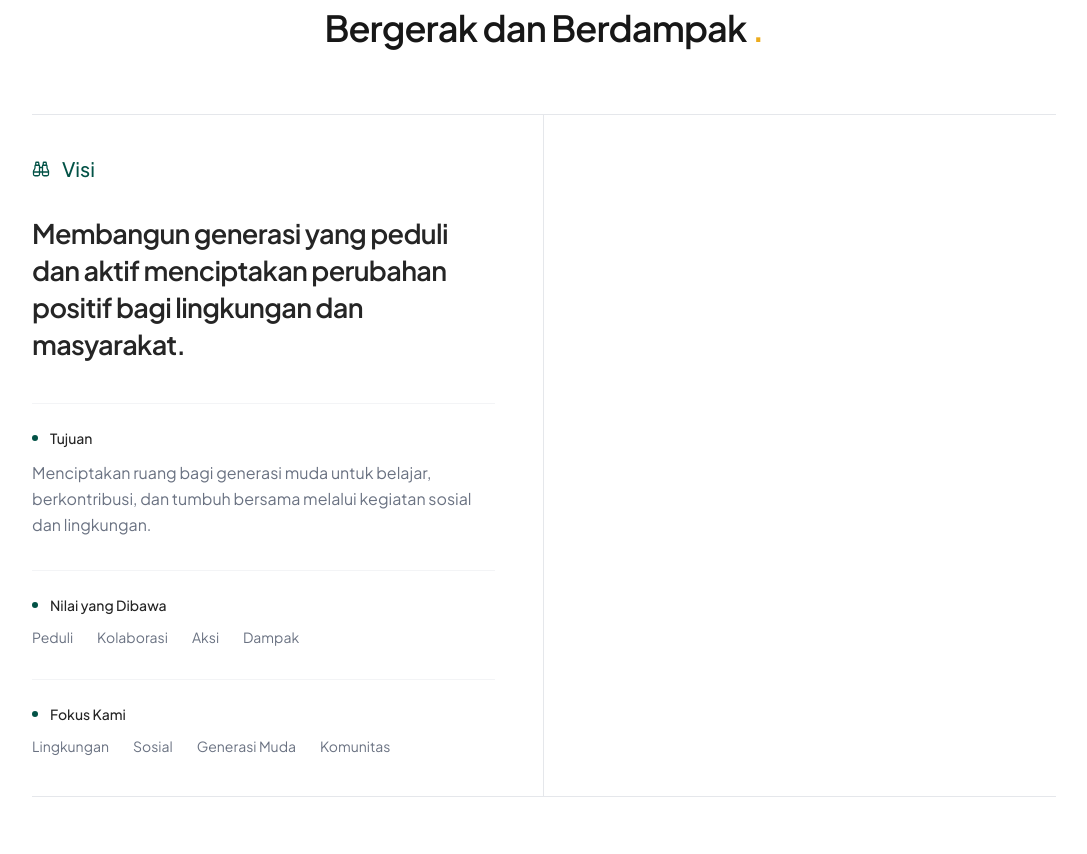
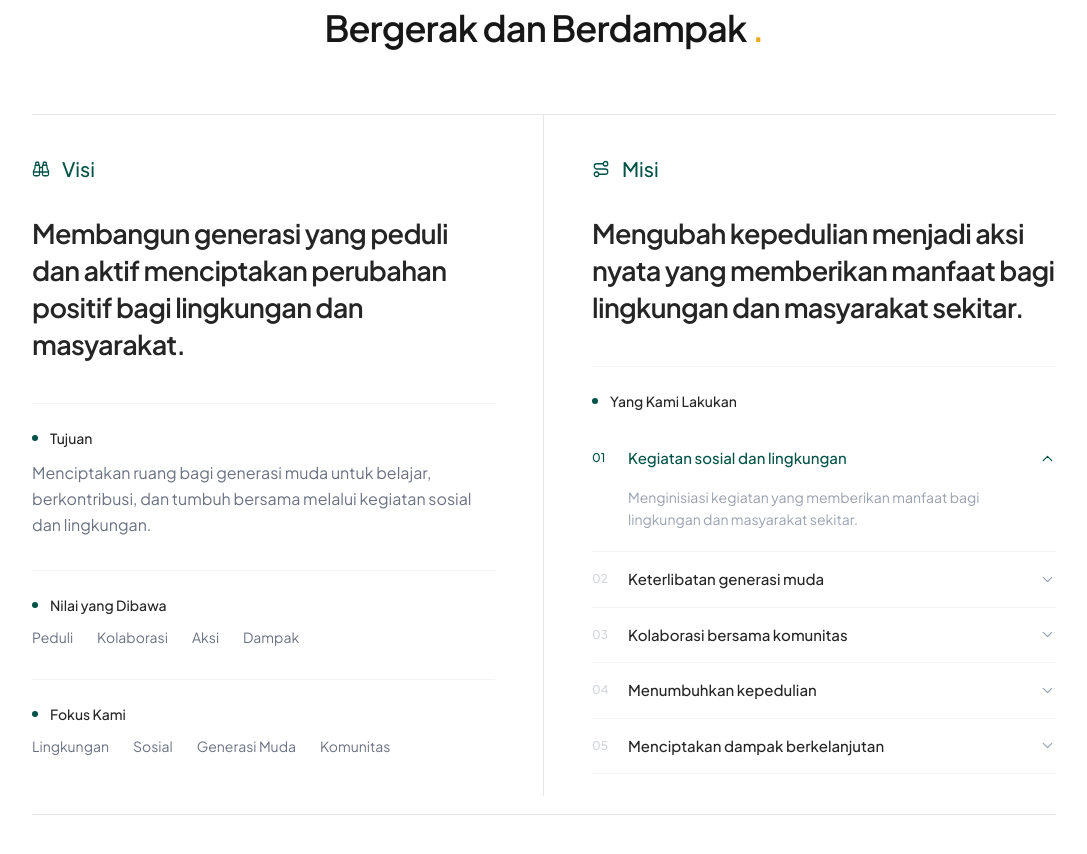
Before and after one commit to RizkyChairi/karsa-community, a Next.js app: page /karsa in a window 1280 px wide. Shown: the part 1550-2404 px from the top of the page, without its empty margins (96-1183 px from the left). Built offline with nearby package versions, Linux system fonts and the light colour scheme.

Commit message:
feat: add misi karsa

```diff
--- a/src/components/landing/about/visimisi-karsa/Visimisi.tsx
+++ b/src/components/landing/about/visimisi-karsa/Visimisi.tsx
@@ -128,7 +128,100 @@ export default function Visimisi() {
           </div>
         </ScrollReveal>
 
+        <ScrollReveal direction="right" duration={0.8}>
+          <div className="py-10 lg:pl-12">
+            {/* HEADER */}
+            <div className="flex items-center gap-3">
+              <Route
+                size={18}
+                strokeWidth={1.7}
+                className="text-karsa-primary"
+              />
 
+              <span className="text-xl font-medium text-karsa-primary">
+                Misi
+              </span>
+            </div>
+
+            <div className="mt-8">
+              <h3 className="max-w-xl text-2xl font-semibold leading-snug tracking-tight text-karsa-black md:text-[27px]">
+                Mengubah kepedulian menjadi aksi nyata yang memberikan
+                manfaat bagi lingkungan dan masyarakat sekitar.
+              </h3>
+            </div>
+
+            <div className="mt-10 border-t border-gray-100 pt-6">
+              <div className="mb-5 flex items-center gap-3">
+                <span className="h-1.5 w-1.5 rounded-full bg-karsa-primary" />
+
+                <p className="text-sm font-medium text-karsa-black">
+                  Yang Kami Lakukan
+                </p>
+              </div>
+
+              <div>
+                {missions.map((item, index) => {
+                  const isOpen = openMission === index
+
+                  return (
+                    <div
+                      key={index}
+                      className="border-b border-gray-100"
+                    >
+                      <button
+                        type="button"
+                        onClick={() =>
+                          setOpenMission(isOpen ? null : index)
+                        }
+                        className="flex w-full items-center gap-4 py-4 text-left"
+                      >
+                        <span
+                          className={`w-5 shrink-0 text-xs font-medium transition-colors duration-300 ${isOpen
+                            ? "text-karsa-primary"
+                            : "text-gray-300"
+                            }`}
+                        >
+                          0{index + 1}
+                        </span>
+
+                        <span
+                          className={`flex-1 text-[15px] font-medium transition-colors duration-300 ${isOpen
+                            ? "text-karsa-primary"
+                            : "text-karsa-black"
+                            }`}
+                        >
+                          {item.title}
+                        </span>
+
+                        <ChevronDown
+                          size={17}
+                          strokeWidth={1.7}
+                          className={`shrink-0 text-gray-400 transition-transform duration-300 ${isOpen
+                            ? "rotate-180 text-karsa-primary"
+                            : ""
+                            }`}
+                        />
+                      </button>
+
+                      <div
+                        className={`grid transition-all duration-300 ${isOpen
+                          ? "grid-rows-[1fr] opacity-100"
+                          : "grid-rows-[0fr] opacity-0"
+                          }`}
+                      >
+                        <div className="overflow-hidden">
+                          <p className="pb-5 pl-9 pr-6 text-sm leading-relaxed text-gray-400">
+                            {item.description}
+                          </p>
+                        </div>
+                      </div>
+                    </div>
+                  )
+                })}
+              </div>
+            </div>
+          </div>
+        </ScrollReveal>
       </div>
     </div>
   )
```
